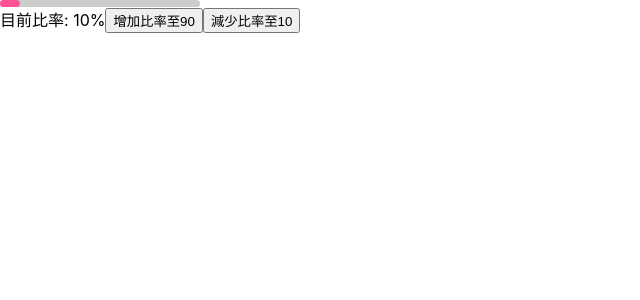
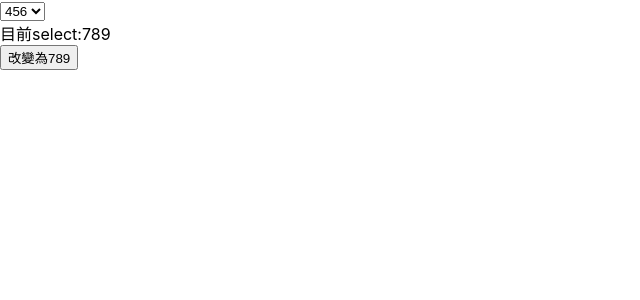
Before and after one commit to lamteng/My_React, a React (Create React App) app: page / in a window 1280 px wide. Shown: the top 300 px of the page, without its empty margins (0-640 px from the left). Built offline with nearby package versions, Linux system fonts and the light colour scheme.

Commit message:
added dropdown and button

```diff
--- a/src/App.js
+++ b/src/App.js
@@ -1,10 +1,13 @@
 import React, { useState } from 'react';
-import ProgressDIY from './ProgressDIY'
+import useRWD from './useRWD';
 
 const App=()=>{
-  const [value,setValue]=useState(10);
-  return(
-    <ProgressDIY value={value} onClick={(e)=>{setValue(e.target.value)}}/>
-  );
+  const device=useRWD();
+  if(device==="PC")
+    return(  <h1 style={{color:"#354458",fontFamily:"Microsoft JhengHei"}}>電腦</h1>  );
+  else if(device==="tablet")
+    return(  <h1 style={{color:"#3a9ad9",fontFamily:"Microsoft JhengHei"}}>平板</h1>  );
+  else
+    return(  <h1 style={{color:"#29aba4",fontFamily:"Microsoft JhengHei"}}>手機</h1>  );
 }
 export default App;
--- /dev/null
+++ b/src/LoginForm.js
@@ -0,0 +1,17 @@
+import React,{useState} from "react";
+const LoginForm=()=>{
+    const [nowSelect,setNowSelect]=useState("789");
+    return (
+        <div>
+            <select onChange={(e)=>{setNowSelect(e.target.value)}}>
+                <option value="123">123</option>
+                <option selected={true} value="456">456</option>
+            </select>
+            <div>
+                目前select:{nowSelect}
+            </div>
+            <button onClick={(e)=>{setNowSelect("789")}}>改變為789</button>
+        </div>
+    )
+}
+export default LoginForm;
--- a/src/ProgressDIY.js
+++ b/src/ProgressDIY.js
@@ -1,32 +1,7 @@
 import React, { useState,useEffect,useRef} from 'react';
+import useRate from './useRate.js';
 const ProgressDIY=(props)=>{
-  const [percent,setPercent]=useState(10);
-
-  const mounted=useRef();
-  const tm=useRef();
-  const tmTwo=useRef();
-
-  useEffect(()=>{
-    if(!mounted.current){//componentDidMount
-      setPercent(props.value);
-      mounted.current=true;
-    }
-    else{ //componentDidUpdate
-      if(percent>props.value){
-        if(tm.current)
-          clearTimeout(tm.current)
-        tmTwo.current=setTimeout(()=>{setPercent(percent-1)},20);
-      }
-      else if(percent<props.value){
-        if(tmTwo.current)
-          clearTimeout(tmTwo.current)
-        tm.current=setTimeout(()=>{setPercent(percent+1)},20);
-      }
-    }
-
-  },[props.value,percent]);
-
-
+    const percent=useRate(props.value);
 
     return(
       <div>
@@ -40,4 +15,5 @@ const ProgressDIY=(props)=>{
     )
 }
 
+
 export default ProgressDIY;
--- a/src/index.js
+++ b/src/index.js
@@ -4,12 +4,13 @@ import './index.css';
 import Progress from './Progress';
 import App from './App';
 import Baby from './Baby';
+import LoginForm from './LoginForm';
 import reportWebVitals from './reportWebVitals';
 
 
 ReactDOM.render(
   <div>
-        <App/>
+        <LoginForm/>
   </div>,
 document.getElementById('root')
 );
--- /dev/null
+++ b/src/useRWD.js
@@ -0,0 +1,27 @@
+import { useState, useEffect } from 'react';
+
+const useRWD=()=>{
+    const [device,setDevice]=useState("mobile");
+
+
+    const handleRWD=()=>{
+        if(window.innerWidth > 768)
+            setDevice("PC");
+        else if (window.inerWidth > 576)
+            setDevice("tablet");
+        else
+            setDevice("mobile");
+    }
+
+    useEffect(()=>{
+        window.addEventListener('resize',handleRWD);
+        return(()=>{
+            window.removeEventListener('resize',handleRWD);
+        })
+    },[]);
+
+    return device;
+
+}
+
+export default useRWD;
--- /dev/null
+++ b/src/useRate.js
@@ -0,0 +1,29 @@
+import { useState,useEffect,useRef} from 'react';
+const useRate=(value)=>{
+    const [rate,setRate]=useState(0);
+    const mounted=useRef();
+    const tm=useRef();
+    const tmTwo=useRef();
+
+    useEffect(()=>{
+      if(!mounted.current){ //componentDidMount
+        setRate(value);
+        mounted.current=true;
+      }
+      else{ //componentDidUpdate
+        if(rate>value){
+            if(tm.current)
+                clearTimeout(tm.current)
+            tmTwo.current=setTimeout(()=>{setRate(rate-1)},20);
+        }
+        else if(rate<value){
+            if(tmTwo.current)
+                clearTimeout(tmTwo.current)
+            tm.current=setTimeout(()=>{setRate(rate+1)},20);
+        }
+      }
+
+    },[value,rate]);
+    return rate;
+}
+export default useRate;
```
Also changed, not shown: src/Cheer.js (added, +16 -0 lines), 1 other file (tests, documents, lock files or other folders). Lines whose indentation alone changed are shown as unchanged.
